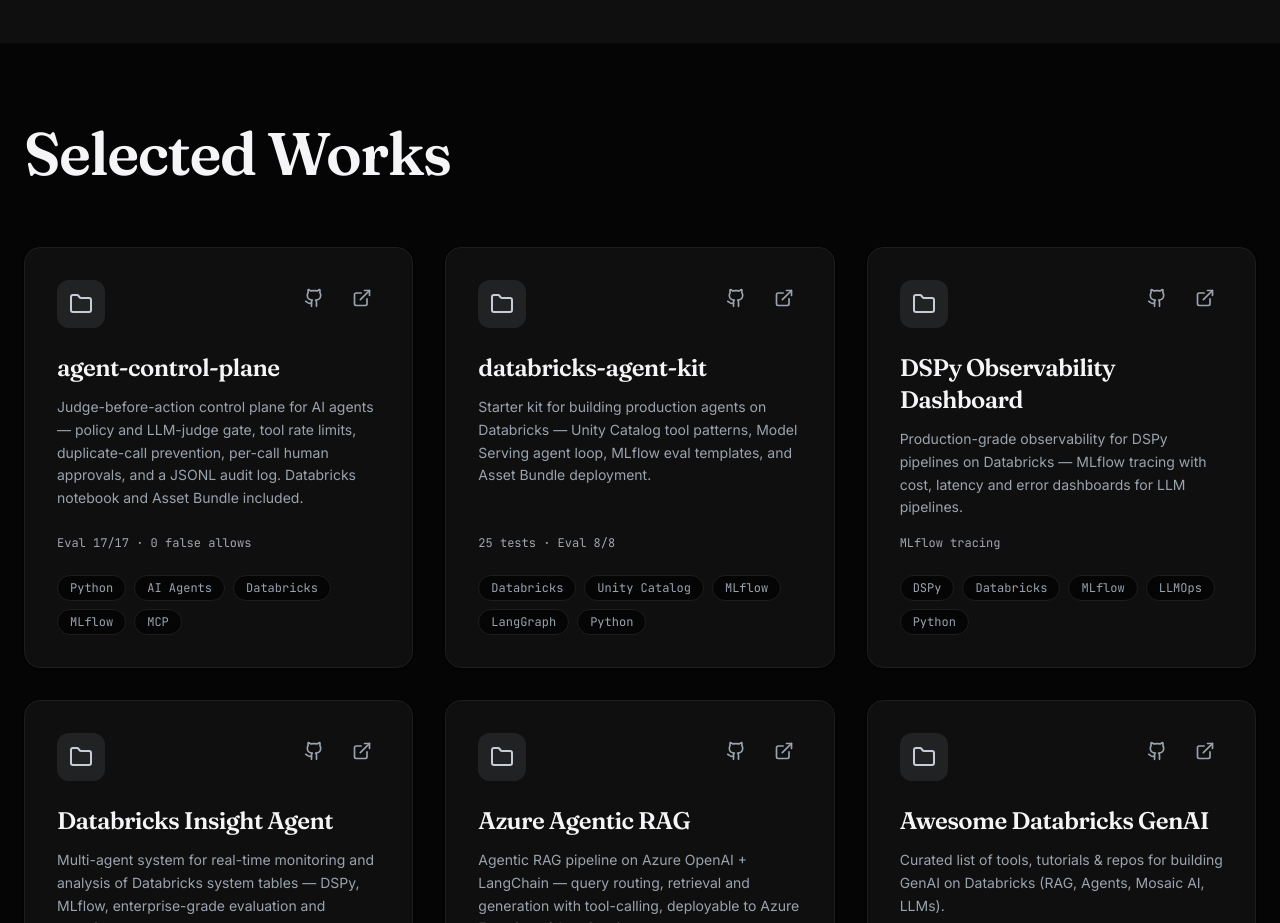
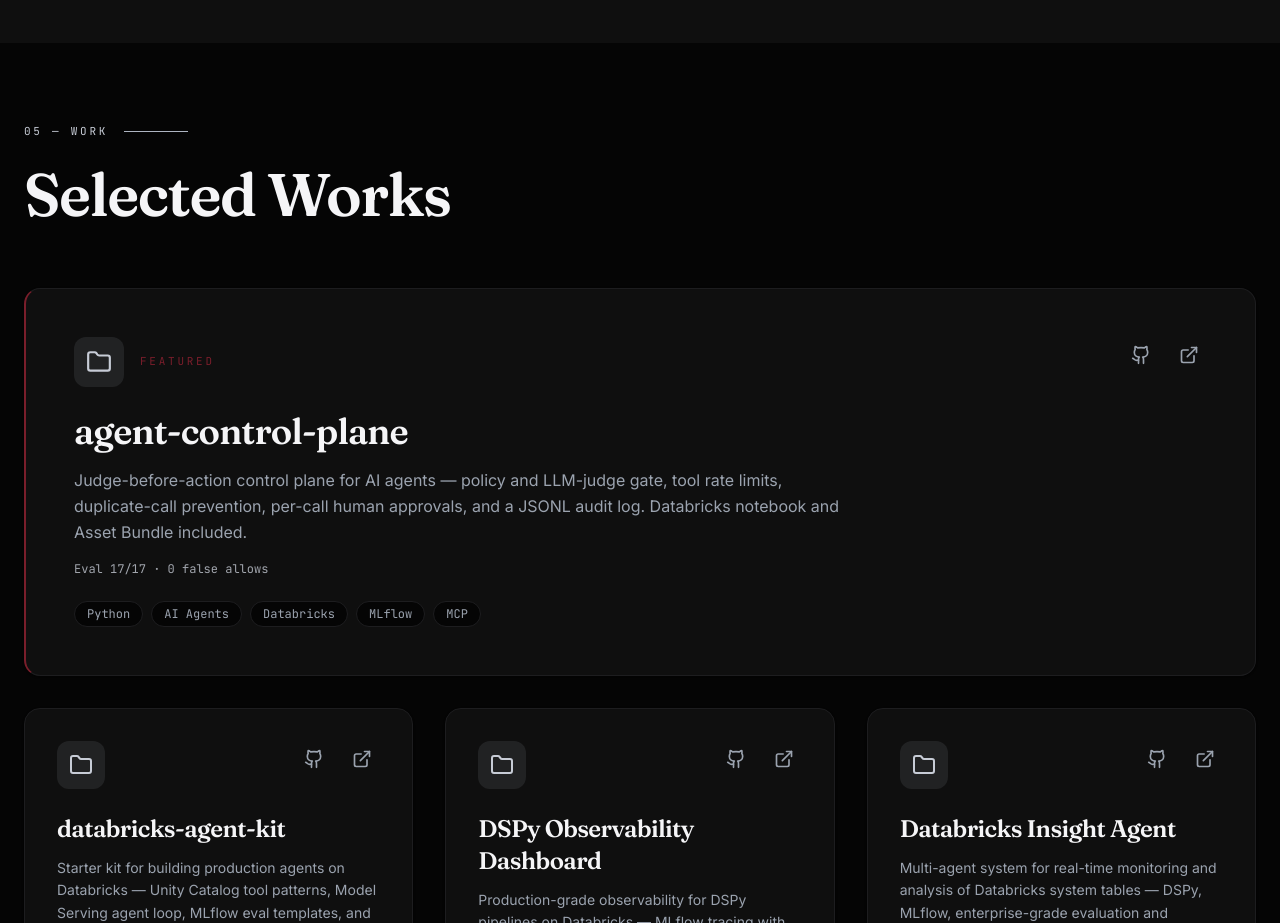
Before and after one commit to ash1sh95/ash1sh95.github.io, a React (Vite) app: page / in a window 1280 px wide. Shown: the part 5860-6783 px from the top of the page. Built offline with nearby package versions, Linux system fonts and the light colour scheme; the HTML template or start-up script is replaced by a standard one.

Commit message:
Design polish: Obsidian & Platinum editorial aesthetic, principal-level hierarchy

```diff
--- a/src/sections/Projects.tsx
+++ b/src/sections/Projects.tsx
@@ -3,15 +3,71 @@
 import { Github, Folder, ExternalLink } from 'lucide-react';
 
 const Projects = () => {
+    const [featured, ...rest] = projects;
     return (
         <section id="projects" className="py-20 px-6 bg-background">
             <div className="container mx-auto">
+                <div className="flex items-center gap-4 mb-6">
+                    <span className="font-mono text-[11px] uppercase tracking-[0.25em] text-platinum-700 dark:text-platinum-300">05 — Work</span>
+                    <span className="h-px w-16 bg-platinum-400" />
+                </div>
                 <h2 className="text-4xl md:text-6xl font-display font-bold text-text mb-16">
                     Selected Works
                 </h2>
 
+                {/* Featured flagship — full-width treatment */}
+                <motion.div
+                    initial={{ opacity: 0, y: 30 }}
+                    whileInView={{ opacity: 1, y: 0 }}
+                    viewport={{ once: true, margin: "-50px" }}
+                    transition={{ duration: 0.5 }}
+                    className="group relative bg-surface border border-border border-l-2 border-l-burgundy-500 rounded-2xl overflow-hidden hover:border-primary/50 transition-all duration-300 shadow-sm hover:shadow-xl hover:shadow-primary/10 mb-8"
+                >
+                    <div className="absolute inset-0 bg-gradient-to-br from-primary/5 via-transparent to-transparent opacity-0 group-hover:opacity-100 transition-opacity duration-500" />
+                    <div className="p-8 md:p-12 relative z-10">
+                        <div className="mb-6 flex justify-between items-start">
+                            <div className="flex items-center gap-4">
+                                <div className="p-3 rounded-xl bg-primary/10 text-primary group-hover:scale-110 transition-transform duration-300 group-hover:bg-primary group-hover:text-white">
+                                    <Folder size={26} />
+                                </div>
+                                <span className="font-mono text-[11px] uppercase tracking-[0.25em] text-burgundy-500">Featured</span>
+                            </div>
+                            <div className="flex gap-3">
+                                <a href={featured.link} target="_blank" rel="noopener noreferrer" aria-label={`GitHub repository for ${featured.title}`} className="text-text-muted hover:text-primary transition-colors p-2 hover:bg-primary/10 rounded-full">
+                                    <Github size={20} />
+                                </a>
+                                <a href={featured.link} target="_blank" rel="noopener noreferrer" aria-label={`Open ${featured.title}`} className="text-text-muted hover:text-primary transition-colors p-2 hover:bg-primary/10 rounded-full">
+                                    <ExternalLink size={20} />
+                                </a>
+                            </div>
+                        </div>
+
+                        <h3 className="text-3xl md:text-4xl font-bold font-display text-text mb-4 group-hover:text-primary transition-colors">
+                            {featured.title}
+                        </h3>
+
+                        <p className="text-text-muted mb-4 max-w-3xl text-base leading-relaxed group-hover:text-text transition-colors">
+                            {featured.description}
+                        </p>
+
+                        {featured.metrics && (
+                            <p className="text-xs font-mono text-primary/80 mb-6">
+                                {featured.metrics}
+                            </p>
+                        )}
+
+                        <div className="flex flex-wrap gap-2">
+                            {featured.tech.map((t, i) => (
+                                <span key={i} className="px-3 py-1 bg-background text-text-muted text-xs font-mono rounded-full border border-border">
+                                    {t}
+                                </span>
+                            ))}
+                        </div>
+                    </div>
+                </motion.div>
+
                 <div className="grid md:grid-cols-2 lg:grid-cols-3 gap-8">
-                    {projects.map((project, index) => (
+                    {rest.map((project, index) => (
                         <motion.div
                             key={index}
                             initial={{ opacity: 0, y: 30 }}
```
